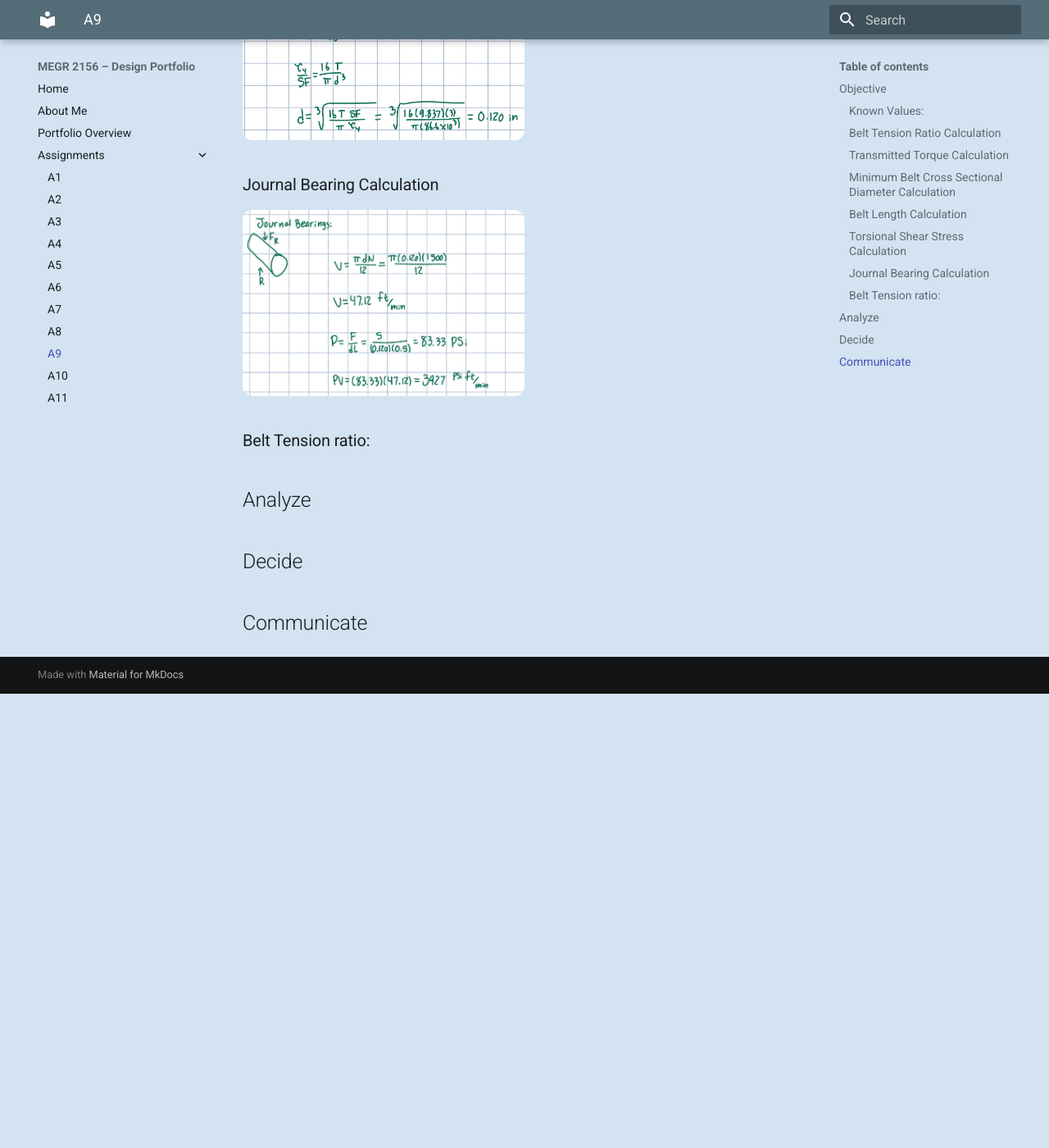
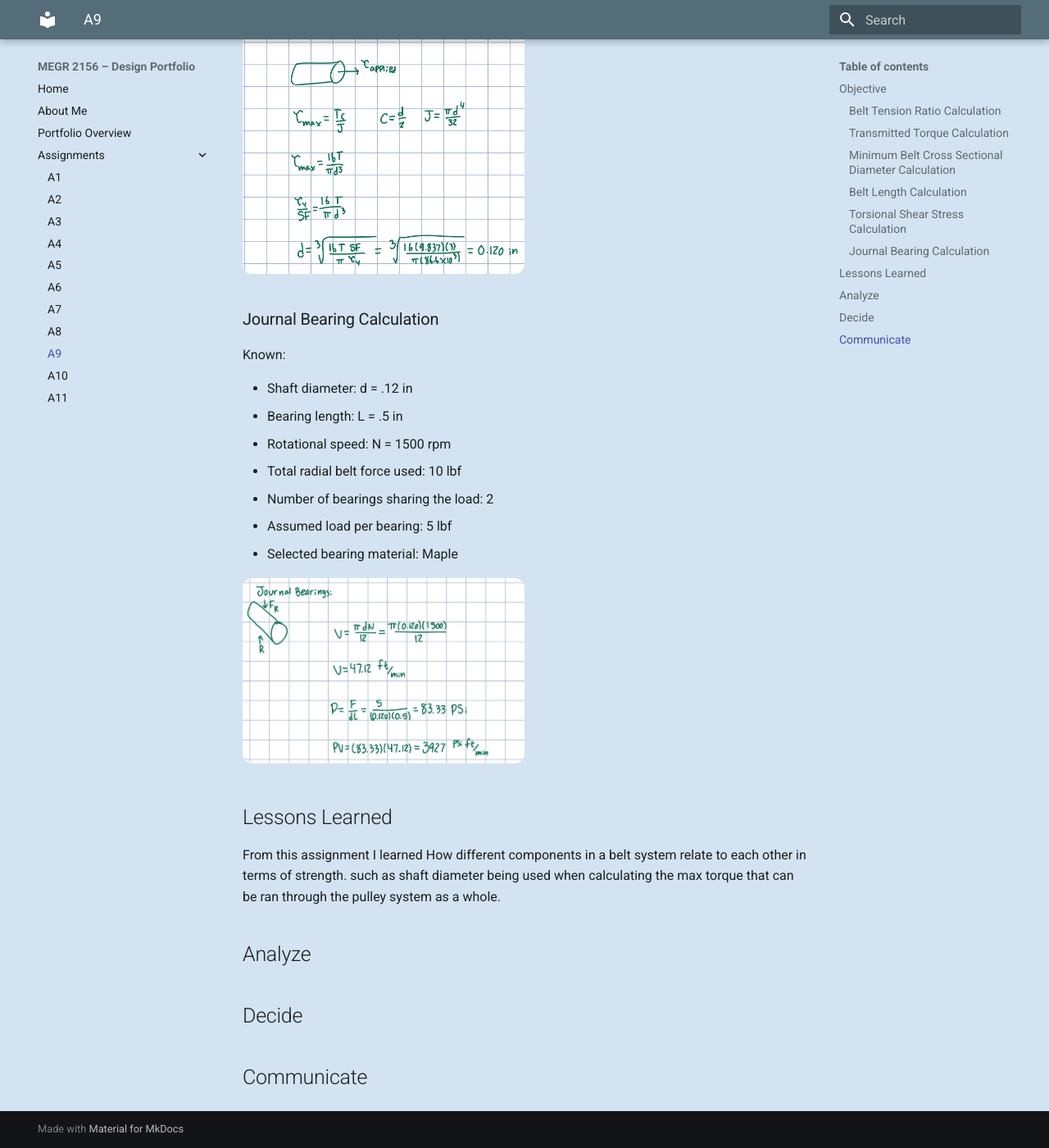
Before and after one commit to Noah-DiMenna/megr2156-portfolio, an MkDocs documentation site: the page built from docs/assignments/A09/index.md, in a window 1280 px wide and 1400 px high, scrolled down 1834 px. Shown: the whole window at 82% size. Built offline with MkDocs 1.6.1 and Material for MkDocs 9.7.7, drawn with Linux system fonts in a browser that asks for light colours; before the commit the page ends 2680 px from its top, so only the background shows below that; some of the changed text lies outside the part shown.

Commit message:
Update A9 index with calculations and lessons learned
Added calculations for belt tension ratio, torsional shear stress, and journal bearing. Included known values and lessons learned from the assignment.

```diff
--- a/docs/assignments/A09/index.md
+++ b/docs/assignments/A09/index.md
@@ -2,7 +2,9 @@
 
 ## Objective
 
-### Known Values:
+### Belt Tension Ratio Calculation
+
+Known:
 
 - Pulley diameter: D = 3in
 - Center distance: C = 5in
@@ -12,8 +14,6 @@
 - Factor of safety: 3
 - Assumed coefficient of friction: m = 0.5
 - Angle of contact: theta = 180 degrees = pi rad
-
-### Belt Tension Ratio Calculation
 
 <img src="IMG_0398.jpg" style="border-radius: 12px; width: 75%;">
 
@@ -31,15 +31,32 @@
 
 ### Torsional Shear Stress Calculation
 
+Known:
+
+- Shaft material: 1060 hardened steel
+- Applied torque: 9.84 lbf in
+- Factor of safety: 3
+- Shear yield strength used in my calculation: 86.6 ksi
+
 <img src="IMG_0402.jpg" style="border-radius: 12px; width: 50%;">
 
 ### Journal Bearing Calculation
 
+Known:
+
+- Shaft diameter: d = .12 in
+- Bearing length: L = .5 in
+- Rotational speed: N = 1500 rpm
+- Total radial belt force used: 10 lbf
+- Number of bearings sharing the load: 2
+- Assumed load per bearing: 5 lbf
+- Selected bearing material: Maple
+
 <img src="IMG_0403.jpg" style="border-radius: 12px; width: 50%;">
 
-### Belt Tension ratio:
+## Lessons Learned
 
-
+From this assignment I learned How different components in a belt system relate to each other in terms of strength. such as shaft diameter being used when calculating the max torque that can be ran through the pulley system as a whole.
 
 
 
```
